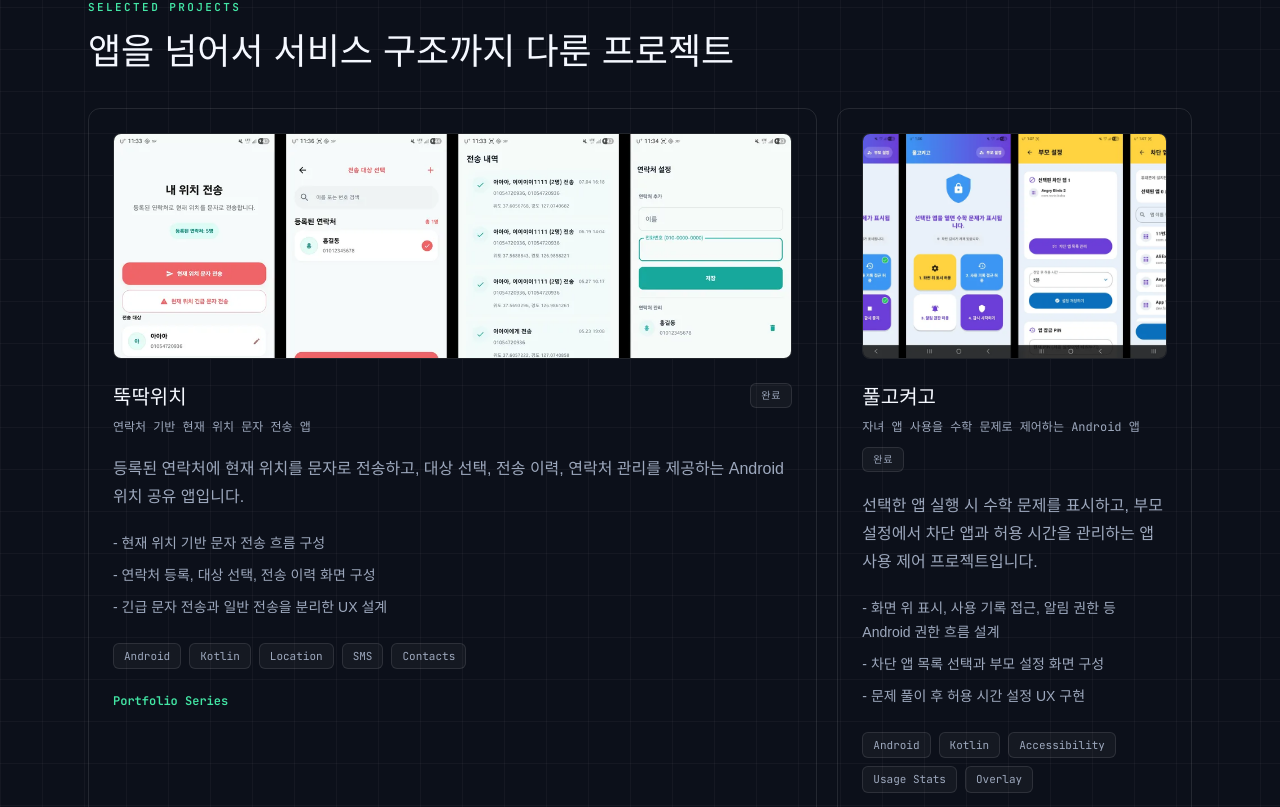
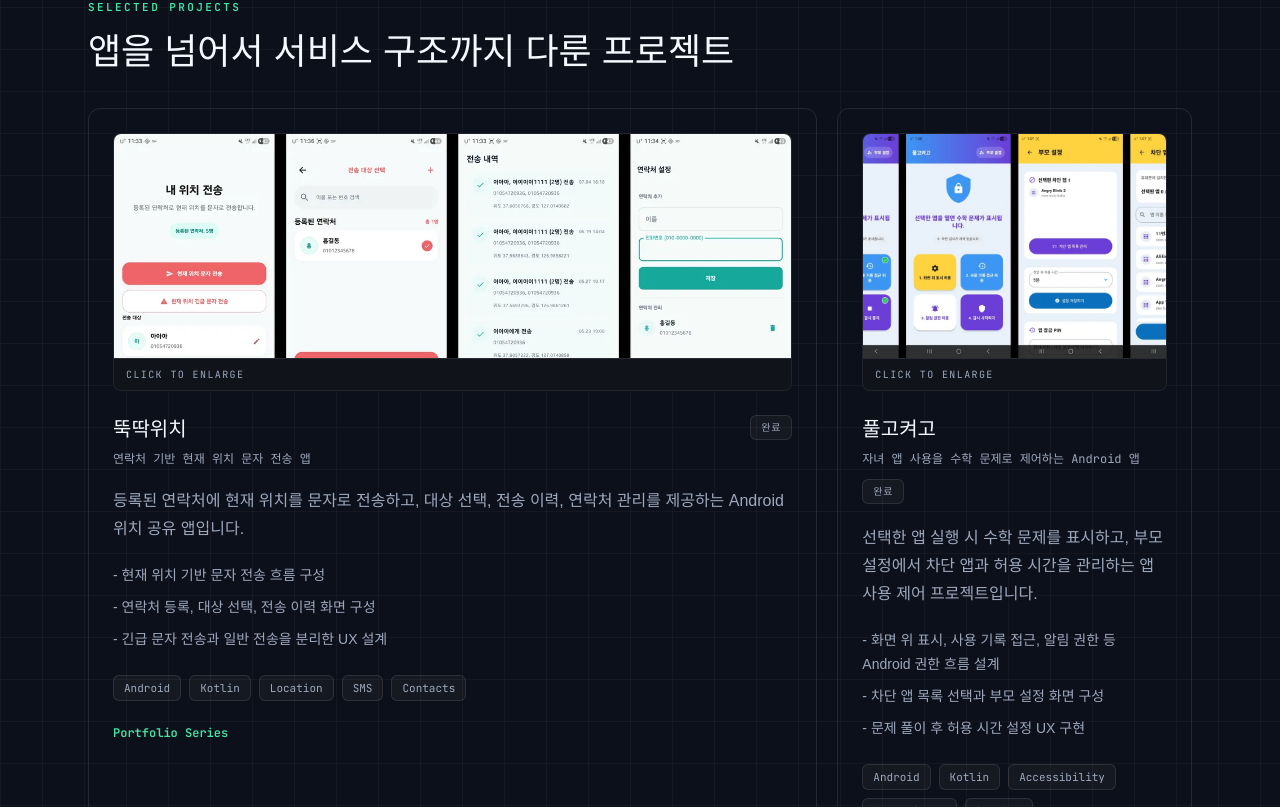
Before and after one commit to YOOCHUNGKEUN/my_portfolio, a React (Vite) app: page / in a window 1280 px wide. Shown: the part 5033-5840 px from the top of the page. Built offline with nearby package versions, Linux system fonts and the light colour scheme; a web font is replaced by a local one.

Commit message:
fix: 프로젝트 스크린샷 확대 모달 클릭 동작 복구

```diff
--- a/src/components/sections/Projects.tsx
+++ b/src/components/sections/Projects.tsx
@@ -47,14 +47,22 @@ export function Projects() {
             className={index === 0 ? 'lg:col-span-2' : ''}
           >
             {project.screenshot && (
-              <div className="mb-6 overflow-hidden rounded-lg border border-white/10 bg-[#080B12]">
+              <button
+                type="button"
+                onClick={() => setSelectedProject(project)}
+                className="group mb-6 block w-full cursor-zoom-in overflow-hidden rounded-lg border border-white/10 bg-[#080B12] text-left focus-visible:outline focus-visible:outline-2 focus-visible:outline-offset-2 focus-visible:outline-live"
+                aria-label={`${project.name} 스크린샷 크게 보기`}
+              >
                 <img
                   src={`${import.meta.env.BASE_URL}${project.screenshot.src}`}
                   alt={project.screenshot.alt}
-                  className="h-56 w-full object-cover object-top transition duration-500 hover:scale-[1.03]"
+                  className="h-56 w-full object-cover object-top transition duration-500 group-hover:scale-[1.03]"
                   loading="lazy"
                 />
-              </div>
+                <span className="block border-t border-white/10 bg-white/[0.03] px-3 py-2 font-mono text-[10px] uppercase tracking-[0.14em] text-steel">
+                  Click to enlarge
+                </span>
+              </button>
             )}
             <div className="flex flex-wrap items-start justify-between gap-3">
               <div>
```
Also changed, not shown: 2 other files (tests, documents, lock files or other folders).
